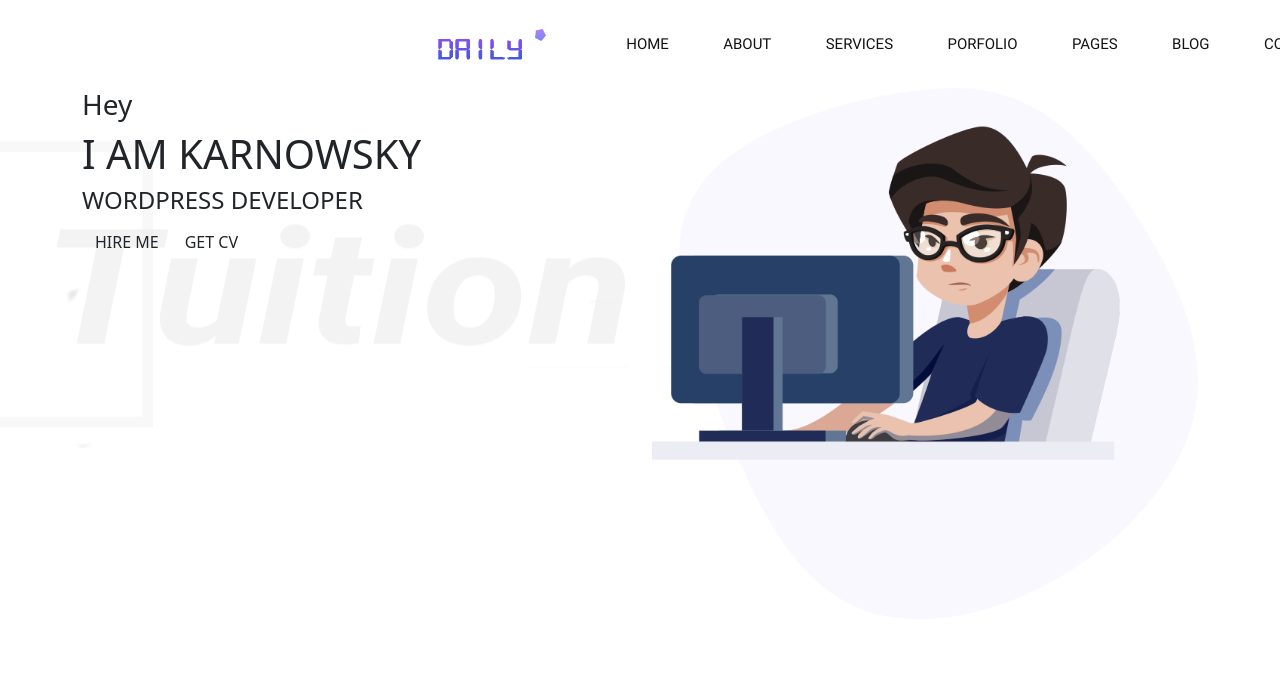
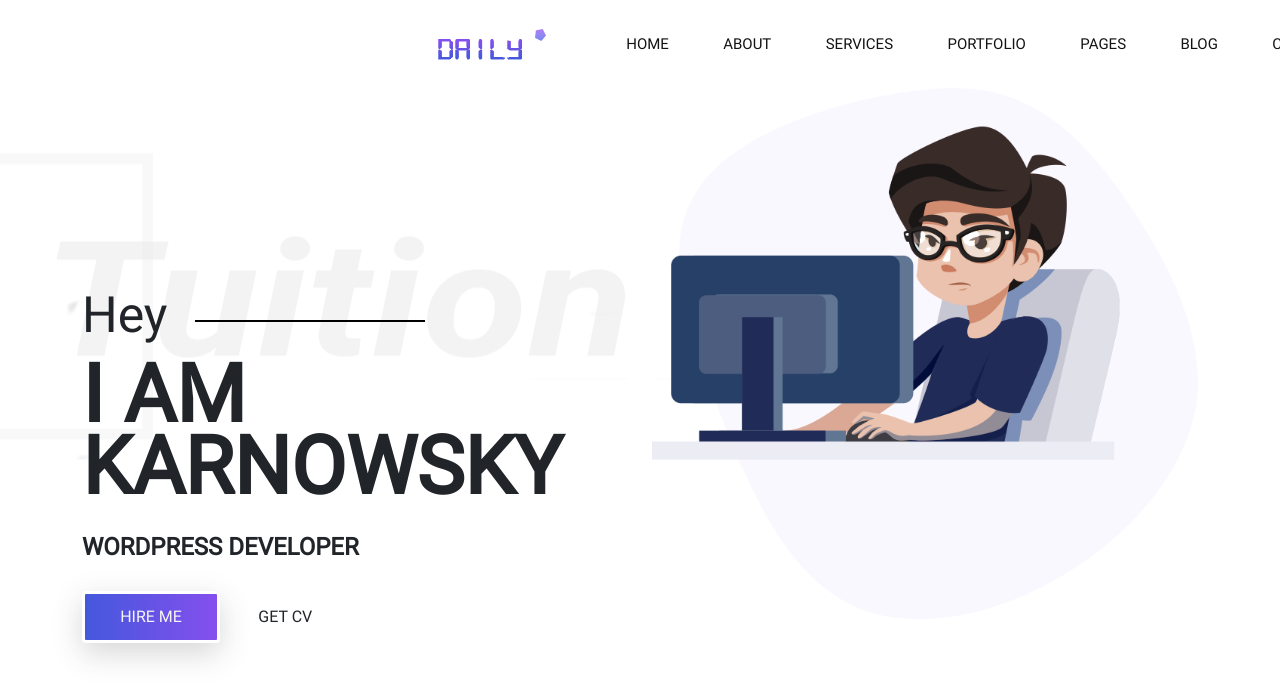
Before and after one commit to karnowsky1/Portfolio, a plain HTML site: page index.html in a window 1280 px wide. Shown: the top 700 px of the page. Drawn offline with Linux system fonts and the light colour scheme.

Commit message:
spelling mistake and banner style changes

```diff
--- /dev/null
+++ b/assets/css/partials/_global.css
@@ -0,0 +1,42 @@
+/* Global Classes */
+
+.title-text {
+  font: normal bold 50px/72px var(--roboto);
+}
+
+.text-uppercase {
+  text-transform: uppercase;
+}
+
+/* Buttons */
+
+.button {
+  padding: 0.8rem 2.2rem;
+  font: normal 500 16px/20px var(--roboto);
+  position: relative;
+  border: 3px solid transparent;
+  border-radius: 4px;
+}
+
+.button.primary-button {
+  background: var(--gradient-color);
+  background-clip: padding-box;
+  color: whitesmoke;
+  transition: background 0.6s ease;
+  box-shadow: var(--box-shadow);
+}
+
+.button.primary-button:hover {
+  background: whitesmoke;
+  background-clip: padding-box;
+  color: black;
+}
+
+.button.primary-button::after {
+  position: absolute;
+  top: -2px;
+  bottom: -2px;
+  right: -2px;
+  background: var(--gradient-color);
+  content: '';
+}
--- a/assets/css/styles.css
+++ b/assets/css/styles.css
@@ -4,6 +4,9 @@
 
 /* css variables */
 @import url(./partials/_variables.css);
+
+/* global styling */
+@import url(./partials/_global.css);
 
 /* start navigation */
 
@@ -52,4 +55,32 @@
   background-position: 0% 50%;
 }
 
+.site-main .site-banner .site-title h3 {
+  padding-top: 35%;
+  font-weight: 500;
+}
+
+.site-main .site-banner .site-title h3::after {
+  content: '';
+  height: 2px;
+  width: 18vw;
+  background-color: black;
+  display: inline-block;
+  margin-left: 5%;
+  transform: translateY(-10px);
+}
+
+.site-main .site-banner .site-title h1 {
+  font-size: 5rem;
+}
+
+.site-main .site-banner .site-title h4 {
+  font-size: 1.5rem;
+}
+
+.site-main .site-banner .banner-image > img {
+  padding: 7rem 0;
+  width: 90rem;
+}
+
 /* End Banner Area */
--- a/index.html
+++ b/index.html
@@ -41,7 +41,7 @@
                   <a class="nav-link" href="#">services</a>
                 </li>
                 <li class="nav-item">
-                  <a class="nav-link" href="#">porfolio</a>
+                  <a class="nav-link" href="#">portfolio</a>
                 </li>
                 <li class="nav-item">
                   <a class="nav-link" href="#">pages</a>
```
